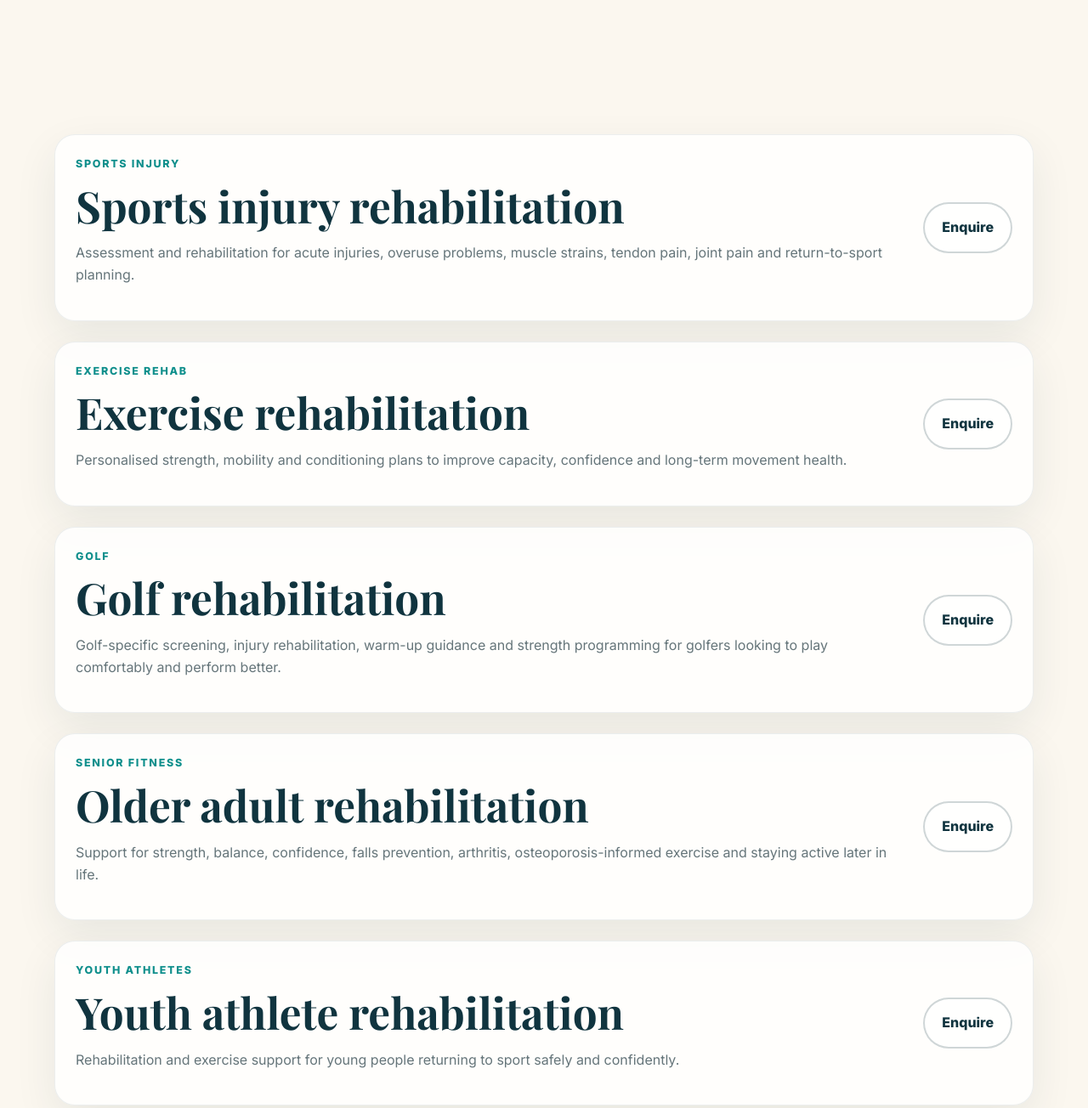
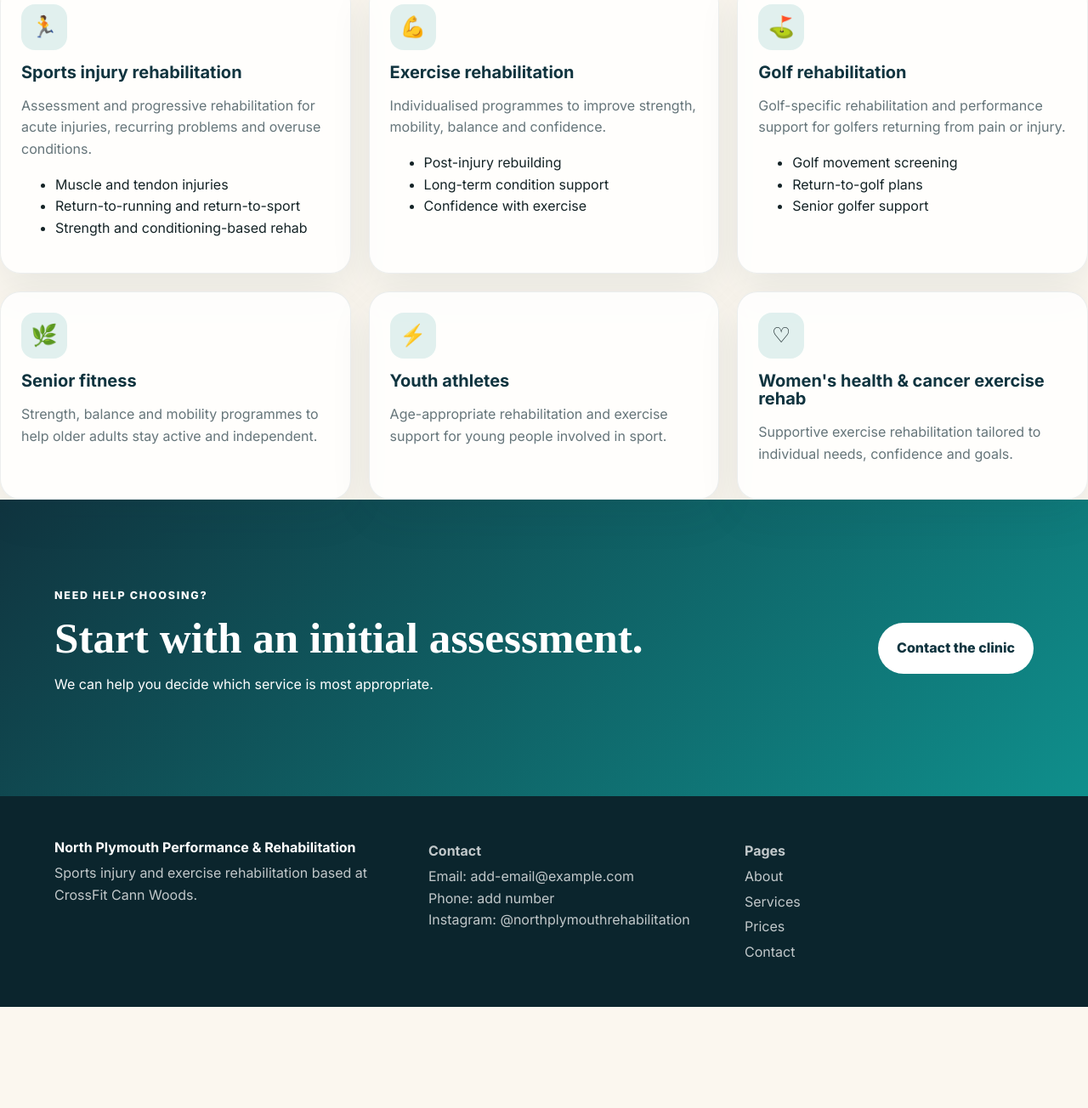
Before and after one commit to northplymouthrehab/northplymouthrehab, a plain HTML site: page services.html in a window 1280 px wide. Shown: the part 529-1833 px from the top of the page at 85% size. After the commit the page ends 1714 px from the top, so only its background shows below. Drawn offline with nearby package versions, Linux system fonts and the light colour scheme.

Commit message:
Update services.html

```diff
--- a/services.html
+++ b/services.html
@@ -1,25 +1,13 @@
-<!DOCTYPE html>
-<html lang="en">
-<head>
-  <meta charset="UTF-8" />
-  <meta name="viewport" content="width=device-width, initial-scale=1.0" />
-  <meta name="description" content="Services at North Plymouth Rehabilitation Clinic including sports injury rehabilitation, golf rehabilitation, senior fitness, youth athlete support and women's health exercise rehabilitation." />
-  <title>Services | North Plymouth Rehabilitation Clinic</title>
-  <link rel="preconnect" href="https://fonts.googleapis.com"><link rel="preconnect" href="https://fonts.gstatic.com" crossorigin><link href="https://fonts.googleapis.com/css2?family=Inter:wght@400;500;600;700;800&family=Playfair+Display:wght@700;800&display=swap" rel="stylesheet"><link rel="stylesheet" href="style.css" />
-</head>
-<body>
-<header class="site-header" data-header><a class="brand" href="index.html"><span class="brand-mark">NPR</span><span class="brand-text"><strong>North Plymouth</strong><span>Rehabilitation Clinic</span></span></a><button class="nav-toggle" data-nav-toggle aria-expanded="false" aria-controls="main-navigation"><span></span><span></span><span></span><span class="sr-only">Menu</span></button><nav id="main-navigation" class="main-nav" data-nav><a href="index.html">Home</a><a href="about.html">About</a><a href="services.html" class="active">Services</a><a href="prices.html">Prices</a><a href="contact.html">Contact</a><a class="nav-cta" href="contact.html#booking">Book an appointment</a></nav></header>
-<main>
-  <section class="page-hero section-pad"><p class="eyebrow">Services</p><h1>Specialist rehabilitation for sport, exercise and everyday life.</h1><p>Choose a service below or contact us if you are unsure what you need.</p></section>
-  <section class="section-pad service-list">
-    <article id="sports-injury" class="wide-card reveal"><div><p class="eyebrow">Sports injury</p><h2>Sports injury rehabilitation</h2><p>Assessment and rehabilitation for acute injuries, overuse problems, muscle strains, tendon pain, joint pain and return-to-sport planning.</p></div><a class="button secondary" href="contact.html#booking">Enquire</a></article>
-    <article id="exercise-rehab" class="wide-card reveal"><div><p class="eyebrow">Exercise rehab</p><h2>Exercise rehabilitation</h2><p>Personalised strength, mobility and conditioning plans to improve capacity, confidence and long-term movement health.</p></div><a class="button secondary" href="contact.html#booking">Enquire</a></article>
-    <article id="golf" class="wide-card reveal"><div><p class="eyebrow">Golf</p><h2>Golf rehabilitation</h2><p>Golf-specific screening, injury rehabilitation, warm-up guidance and strength programming for golfers looking to play comfortably and perform better.</p></div><a class="button secondary" href="contact.html#booking">Enquire</a></article>
-    <article id="older-adults" class="wide-card reveal"><div><p class="eyebrow">Senior fitness</p><h2>Older adult rehabilitation</h2><p>Support for strength, balance, confidence, falls prevention, arthritis, osteoporosis-informed exercise and staying active later in life.</p></div><a class="button secondary" href="contact.html#booking">Enquire</a></article>
-    <article id="youth-athletes" class="wide-card reveal"><div><p class="eyebrow">Youth athletes</p><h2>Youth athlete rehabilitation</h2><p>Rehabilitation and exercise support for young people returning to sport safely and confidently.</p></div><a class="button secondary" href="contact.html#booking">Enquire</a></article>
-    <article id="womens-health" class="wide-card reveal"><div><p class="eyebrow">Women's health</p><h2>Women's health & cancer exercise rehabilitation</h2><p>Supportive, individualised exercise rehabilitation for women returning to movement, training or activity after health challenges.</p></div><a class="button secondary" href="contact.html#booking">Enquire</a></article>
-  </section>
-</main>
-<footer class="site-footer"><div><strong>North Plymouth Rehabilitation Clinic</strong><p>Sports injury and exercise rehabilitation based at CrossFit Cann Woods.</p></div><div><p><strong>Contact</strong></p><p>Email: add-email@example.com<br>Phone: add number<br>Instagram: @northplymouthrehabilitation</p></div><div><p><strong>Pages</strong></p><a href="about.html">About</a><a href="services.html">Services</a><a href="prices.html">Prices</a><a href="contact.html">Contact</a></div></footer><script src="script.js"></script>
-</body>
-</html>
+
+<!DOCTYPE html><html lang="en"><head><meta charset="UTF-8"><meta name="viewport" content="width=device-width, initial-scale=1.0"><title>Services | North Plymouth Performance & Rehabilitation</title><link rel="preconnect" href="https://fonts.googleapis.com"><link rel="preconnect" href="https://fonts.gstatic.com" crossorigin><link href="https://fonts.googleapis.com/css2?family=Inter:wght@400;500;600;700;800;900&display=swap" rel="stylesheet"><link rel="stylesheet" href="style.css"></head><body>
+<header class="site-header"><a class="brand" href="index.html"><img class="logo" src="assets/images/logo.png" alt="North Plymouth Performance and Rehabilitation logo"></a><button class="nav-toggle" data-nav-toggle><span></span><span></span><span class="sr-only">Menu</span></button><nav class="main-nav" data-nav><a href="index.html">Home</a><a href="about.html">About</a><a class="active" href="services.html">Services</a><a href="prices.html">Prices</a><a href="contact.html">Contact</a><a class="nav-cta" href="contact.html#booking">Book an appointment</a></nav></header>
+<main><section class="page-hero"><p class="eyebrow">Services</p><h1>Support for sport, exercise, health and confident movement.</h1><p>Use these sections as your editable service descriptions. Add booking links, photos or videos as the clinic grows.</p></section>
+<section class="content-section"><div class="card-grid three">
+<article id="sports-injury" class="service-card"><div class="icon">🏃</div><h3>Sports injury rehabilitation</h3><p>Assessment and progressive rehabilitation for acute injuries, recurring problems and overuse conditions.</p><ul class="list-check"><li>Muscle and tendon injuries</li><li>Return-to-running and return-to-sport</li><li>Strength and conditioning-based rehab</li></ul></article>
+<article id="exercise-rehab" class="service-card"><div class="icon">💪</div><h3>Exercise rehabilitation</h3><p>Individualised programmes to improve strength, mobility, balance and confidence.</p><ul class="list-check"><li>Post-injury rebuilding</li><li>Long-term condition support</li><li>Confidence with exercise</li></ul></article>
+<article id="golf" class="service-card"><div class="icon">⛳</div><h3>Golf rehabilitation</h3><p>Golf-specific rehabilitation and performance support for golfers returning from pain or injury.</p><ul class="list-check"><li>Golf movement screening</li><li>Return-to-golf plans</li><li>Senior golfer support</li></ul></article>
+<article class="service-card"><div class="icon">🌿</div><h3>Senior fitness</h3><p>Strength, balance and mobility programmes to help older adults stay active and independent.</p></article>
+<article class="service-card"><div class="icon">⚡</div><h3>Youth athletes</h3><p>Age-appropriate rehabilitation and exercise support for young people involved in sport.</p></article>
+<article class="service-card"><div class="icon">♡</div><h3>Women's health & cancer exercise rehab</h3><p>Supportive exercise rehabilitation tailored to individual needs, confidence and goals.</p></article>
+</div></section><section class="cta-band section-pad"><div><p class="eyebrow">Need help choosing?</p><h2>Start with an initial assessment.</h2><p>We can help you decide which service is most appropriate.</p></div><a class="button light" href="contact.html#booking">Contact the clinic</a></section></main>
+<footer class="site-footer"><div><strong>North Plymouth Performance & Rehabilitation</strong><p>Sports injury and exercise rehabilitation based at CrossFit Cann Woods.</p></div><div><p><strong>Contact</strong></p><p>Email: add-email@example.com<br>Phone: add number<br>Instagram: @northplymouthrehabilitation</p></div><div><p><strong>Pages</strong></p><a href="about.html">About</a><a href="services.html">Services</a><a href="prices.html">Prices</a><a href="contact.html">Contact</a></div></footer><script src="script.js"></script></body></html>
```
